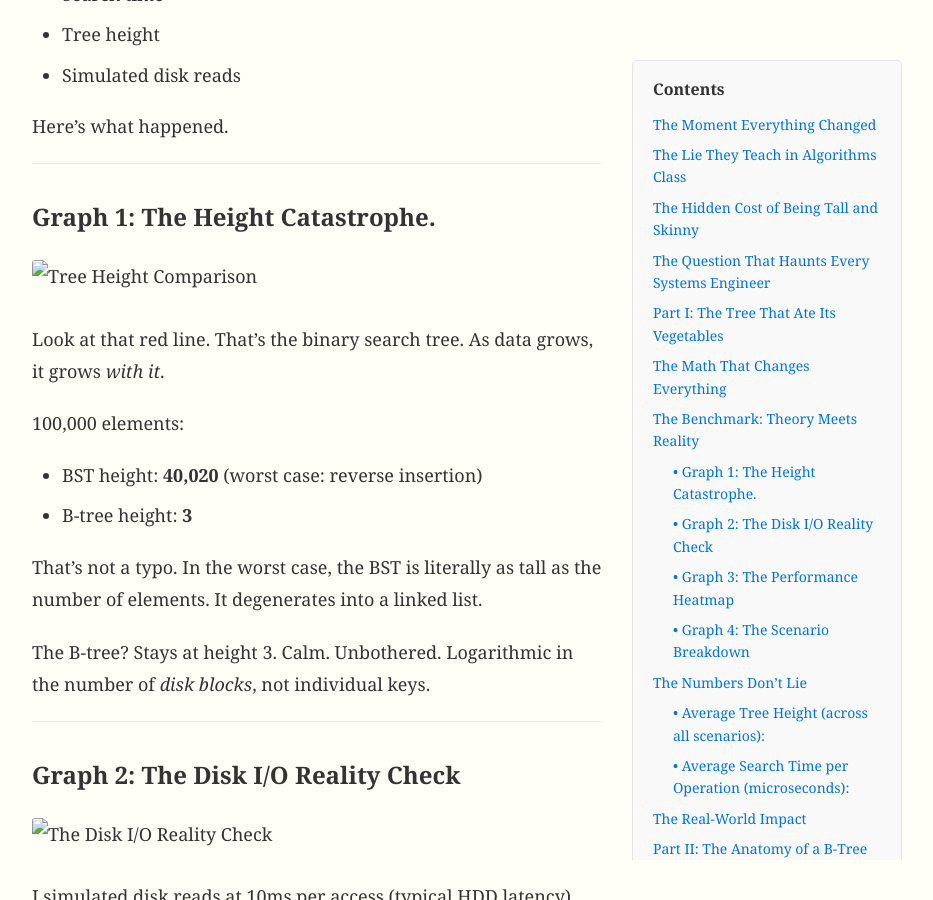
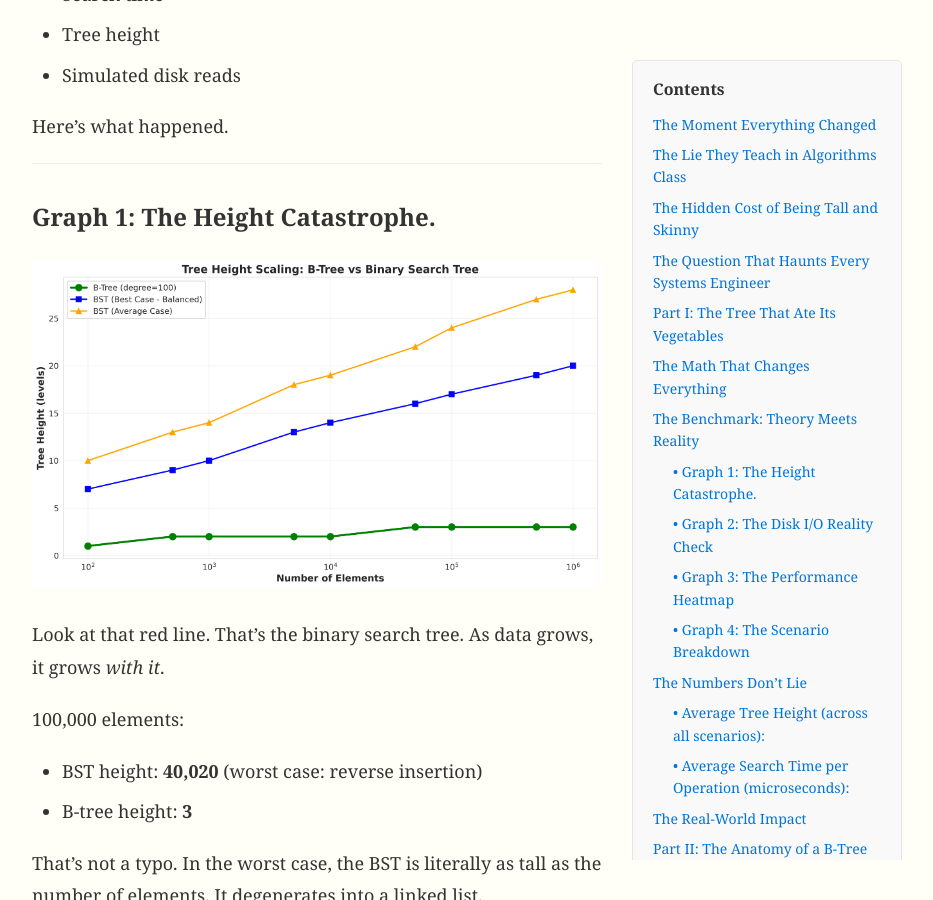
Before and after one commit to deyaa1251/deyaa1251, a Jekyll site: the page built from _posts/2025-10-24-b_tree.md, in a window 1280 px wide and 900 px high, scrolled down 6123 px. Shown: the whole window, without its empty margins (173-1106 px from the left). Built offline with Jekyll 4.4.1, drawn with Linux system fonts in a browser that asks for light colours; nearby versions of some CDN libraries; some web fonts are replaced.

Commit message:
Update image source in B-tree post

```diff
--- a/_posts/2025-10-24-b_tree.md
+++ b/_posts/2025-10-24-b_tree.md
@@ -170,7 +170,7 @@ Here's what happened.
 
 
 
-<img src="../blog%20images/height_comparison.png" alt="Tree Height Comparison" width="600">
+<img src="/deyaa1251/blog%20images/height_comparison.png" alt="Tree Height Comparison" width="600">
 
 
 
```
